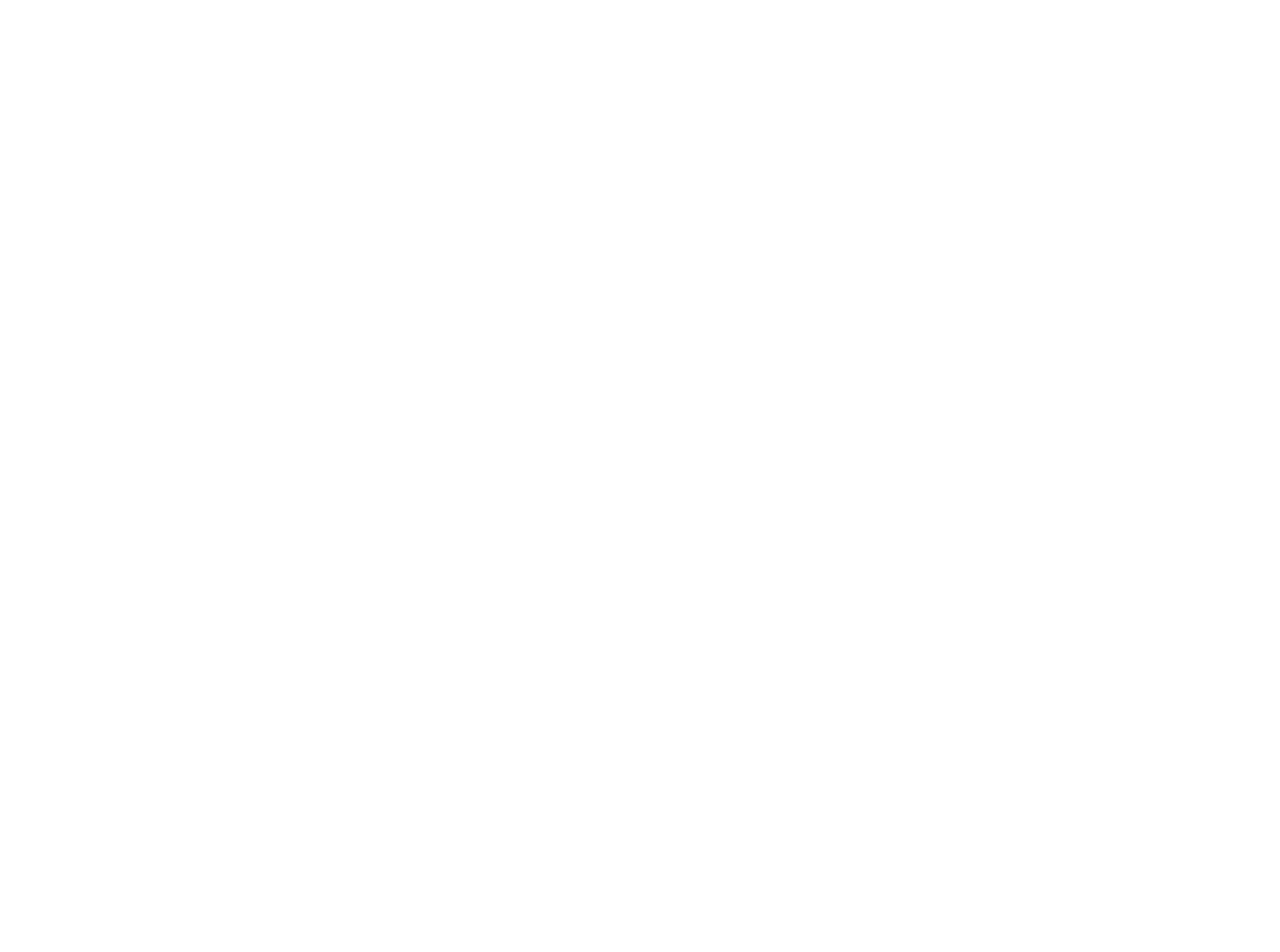
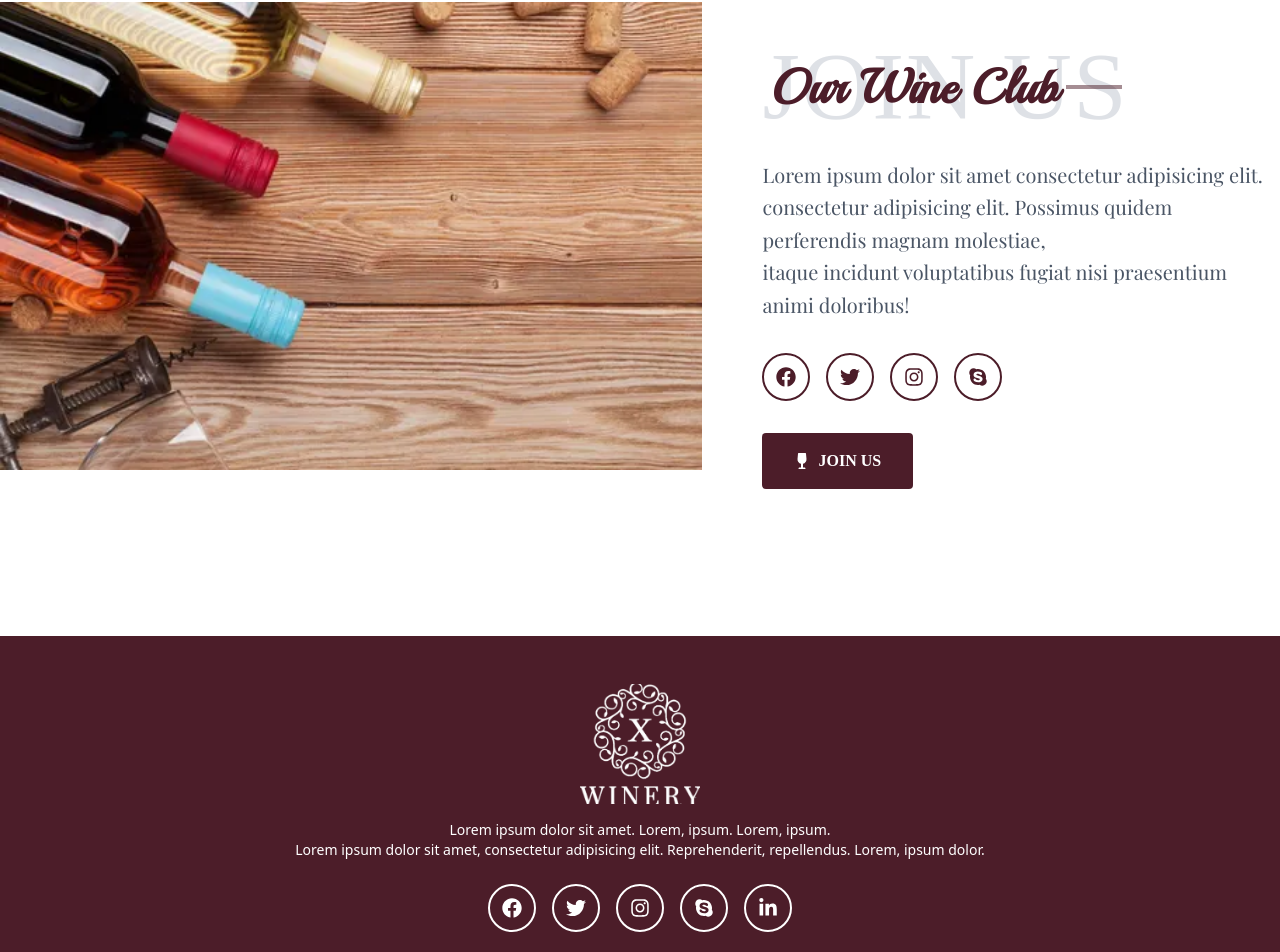
Before and after one commit to laksamba/winery, a React (Vite) app: page / in a window 1280 px wide. Shown: the part 4100-5052 px from the top of the page. Before the commit the page ends 3936 px from the top, so only its background shows below. Built offline with nearby package versions, Linux system fonts and the light colour scheme.

Commit message:
footer & winclub component

```diff
--- a/src/App.jsx
+++ b/src/App.jsx
@@ -3,6 +3,7 @@
 import Layout from './layout/Layout'
 import Navbar from './components/Navbar'
 import OurStory from './Pages/OurStory'
+import Footer from './components/Footer'
 
 function App() {
 
@@ -14,6 +15,7 @@
     <Route path='/' element={<Layout/>}/>
     <Route path='/ourstory' element={<OurStory/>}/>
    </Routes>
+   <Footer/>
 
    </BrowserRouter>
   )
--- /dev/null
+++ b/src/Pages/WineClub.jsx
@@ -0,0 +1,83 @@
+import React from "react";
+import image from "../assets/Images/wineHistory.png";
+import {
+  FaFacebook,
+  FaInstagram,
+  FaSkype,
+  FaTwitter,
+  FaWineGlass,
+} from "react-icons/fa";
+import { Link } from "react-router-dom";
+
+const WineClub = () => {
+  return (
+    <div className="flex flex-col lg:flex-row  items-center  min-h-screen lg:py-0 gap-8 lg:gap-0 ">
+      {/* images */}
+      <div className="w-full lg:w-auto flex lg:justify-start">
+        <img
+          src={image}
+          loading="lazy"
+          alt="image"
+          className=" md:h-160 w-auto max-w-full object-contain"
+        />
+      </div>
+
+      {/* Text Content */}
+      <div className="w-full lg:w-[60%] text-left flex flex-col justify-center  gap-2 md:pl-15  ">
+        <div className=" ">
+          <h2 className="text-[3.5rem] sm:text-6xl font-[Playfair] lg:text-[6rem] text-gray-300 tracking-[0.1rem] mb-0 leading-none opacity-70">
+            JOIN US
+          </h2>
+
+          <h3 className="text-3xl  sm:text-4xl lg:text-5xl font-bold text-[#4c1d29] -mt-12 sm:-mt-12 lg:-mt-18 mb-10 lg:mb-10 relative">
+            <div className="flex justify-start items-center ">
+              {/* <hr className="border-2 w-10 sm:w-14 border-[#4c1d29]/50" /> */}
+              <span className="bg-transparent px-2 relative playball">
+                Our Wine Club
+              </span>
+              <hr className="border-2 w-10 sm:w-14 border-[#4c1d29]/50" />
+            </div>
+          </h3>
+        </div>
+
+        {/* content */}
+        <div className="flex flex-col  gap-8 lg:gap-8">
+          <p className="text-lg sm:text-xl lg:text-xl text-gray-600   font-paragraph leading-relaxed">
+            Lorem ipsum dolor sit amet consectetur adipisicing elit.
+            <br className="hidden sm:block" />
+            consectetur adipisicing elit. Possimus quidem perferendis magnam
+            molestiae, <br className="hidden sm:block" />
+            itaque incidunt voluptatibus fugiat nisi praesentium animi
+            doloribus! <br className="hidden sm:block" />
+          </p>
+        </div>
+
+        {/* icons */}
+        <div className="flex gap-4 my-6">
+          <div className=" border-2 border-[#4c1d29] p-3 rounded-full">
+            <FaFacebook size={20} className="text-[#4c1d29]" />
+          </div>
+          <div className=" border-2 border-[#4c1d29] p-3 rounded-full">
+            <FaTwitter size={20} className="text-[#4c1d29]" />
+          </div>
+          <div className=" border-2 border-[#4c1d29] p-3 rounded-full">
+            <FaInstagram size={20} className="text-[#4c1d29]" />
+          </div>
+          <div className=" border-2 border-[#4c1d29] p-3 rounded-full">
+            <FaSkype size={20} className="text-[#4c1d29]" />
+          </div>
+        </div>
+
+        {/* button */}
+        <div className="relative bg-amber-400 ">
+          <Link className="flex gap-2 font-[Plaifair]  absolute  items-center px-6 sm:px-8 py-3 sm:py-4 bg-[#4c1d29] text-white font-bold rounded-sm text-sm sm:text-base ">
+
+            <FaWineGlass /> JOIN US
+          </Link>
+        </div>
+      </div>
+    </div>
+  );
+};
+
+export default WineClub;
--- /dev/null
+++ b/src/components/Footer.jsx
@@ -0,0 +1,50 @@
+import React from "react";
+import {
+  FaFacebook,
+  FaInstagram,
+  FaLinkedinIn,
+  FaSkype,
+  FaTwitter,
+} from "react-icons/fa";
+import logo from "../assets/Images/FooterLogo.png";
+
+const Footer = () => {
+  return (
+    <footer className="flex items-center flex-col bg-[#4c1d29] text-white py-8">
+      {/* logo */}
+      <div className="flex justify-center md:py-4 py-2">
+        <img src={logo} loading="lazy" alt="logo" className="md:h-30 h-20" />
+      </div>
+
+      {/* paragrap */}
+      <div className="text-center text-sm">
+        <p>Lorem ipsum dolor sit amet. Lorem, ipsum. Lorem, ipsum.</p>
+        <p>
+          Lorem ipsum dolor sit amet, consectetur adipisicing elit.
+          Reprehenderit, repellendus. Lorem, ipsum dolor.
+        </p>
+      </div>
+
+      {/* icons */}
+      <div className="flex gap-4 my-6 text-white">
+        <div className=" border-2 border-[white] p-3 rounded-full">
+          <FaFacebook size={20} />
+        </div>
+        <div className=" border-2 border-[white] p-3 rounded-full">
+          <FaTwitter size={20} />
+        </div>
+        <div className=" border-2 border-[white] p-3 rounded-full">
+          <FaInstagram size={20} />
+        </div>
+        <div className=" border-2 border-[white] p-3 rounded-full">
+          <FaSkype size={20} />
+        </div>
+        <div className=" border-2 border-[white] p-3 rounded-full">
+          <FaLinkedinIn size={20} />
+        </div>
+      </div>
+    </footer>
+  );
+};
+
+export default Footer;
--- a/src/layout/Layout.jsx
+++ b/src/layout/Layout.jsx
@@ -4,6 +4,7 @@
 import WineShop from "../Pages/Wineshop";
 import HeroRotatingText from "../components/HeroRotatingText";
 import OurHistory from "../Pages/OurHistory";
+import WineClub from "../Pages/WineClub";
 
 const Layout = () => {
   return (
@@ -12,6 +13,7 @@
       <WineShop />
       <OurStory />
       <OurHistory />
+      <WineClub/>
     </div>
   );
 };
```
Also changed, not shown: src/Pages/OurWine.jsx (added), src/assets/Images/Bottles.png (added), src/assets/Images/FooterLogo.png (added).
